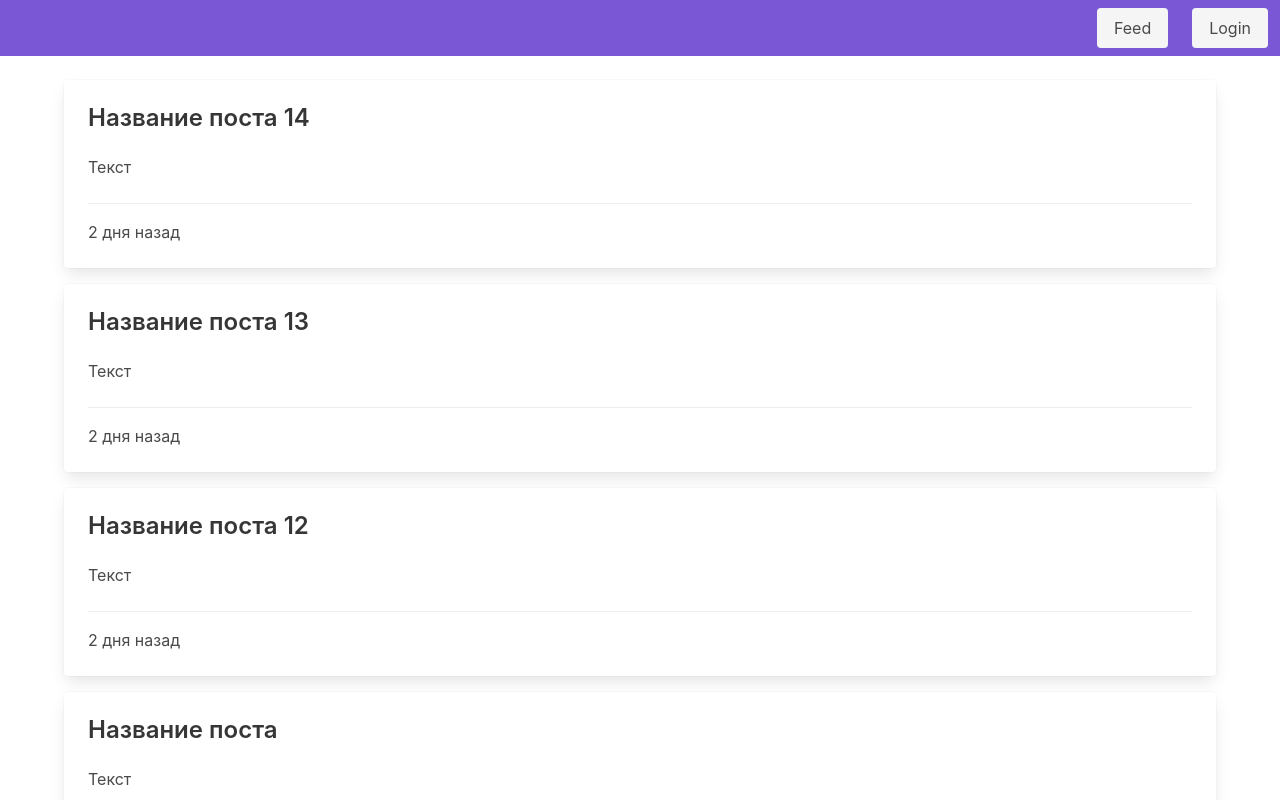
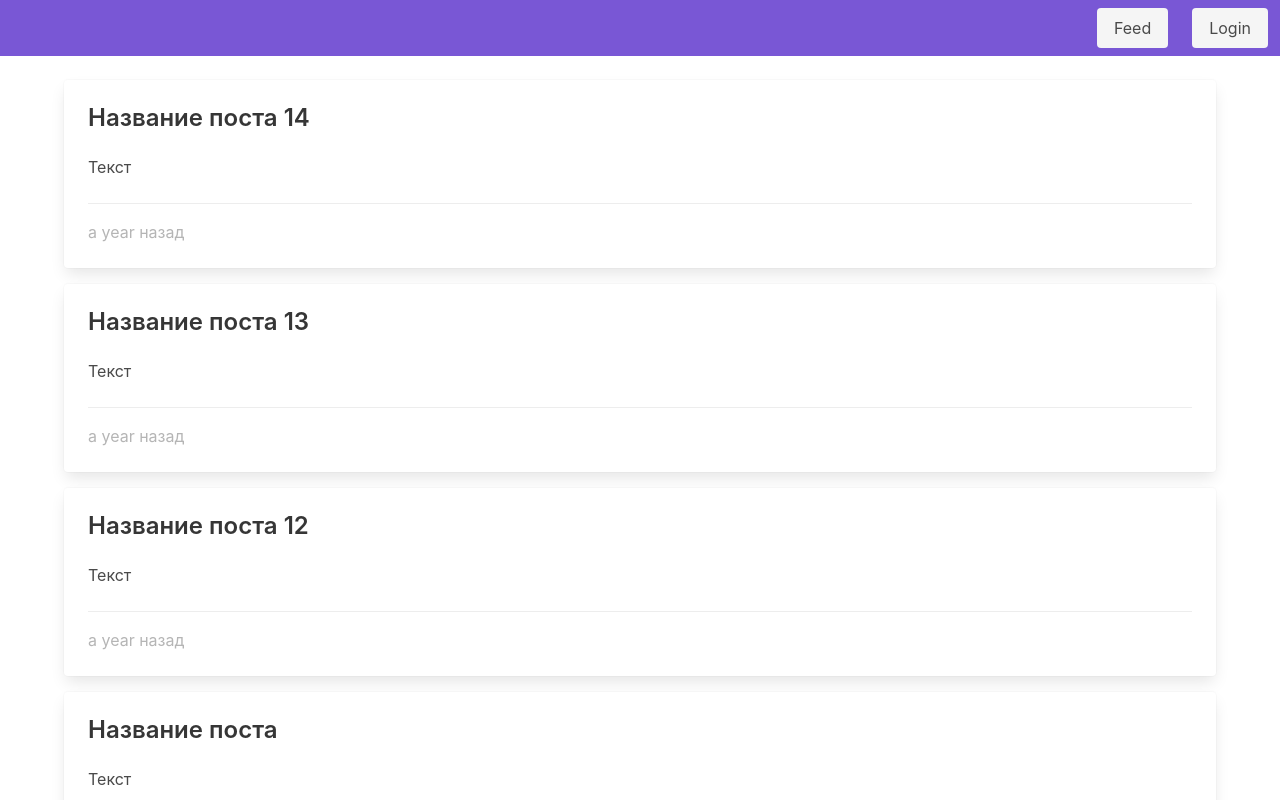
Before and after one commit to stasshtaub/analog-medium, a Vue app: page / in a window 1280 px wide. Shown: the top 800 px of the page. Built offline with nearby package versions, Linux system fonts and the light colour scheme; data requests are answered from the project's data file.

Commit message:
Настроил вывод времени создания поста

```diff
--- a/package.json
+++ b/package.json
@@ -12,6 +12,7 @@
     "axios": "^0.19.2",
     "buefy": "^0.9.1",
     "core-js": "^3.6.5",
+    "moment": "^2.27.0",
     "vee-validate": "^3.3.9",
     "vue": "^2.6.11",
     "vue-router": "^3.2.0",
--- a/src/components/Post.vue
+++ b/src/components/Post.vue
@@ -10,7 +10,7 @@
         {{ post.description }}
       </div>
       <footer class="post__footer card-footer pt-4">
-        <p class="is-half">{{ daysAgo }} дня назад</p>
+        <p class="is-half has-text-grey-light">{{ timeAgo }} назад</p>
         <div class="buttons" v-if="isAuth">
           <button class="button is-light mr-4" v-if="isAuthor">
             <b-icon icon="square-edit-outline"> </b-icon>
@@ -22,7 +22,7 @@
           </button>
           <button class="button is-light" v-if="isReader">
             <b-icon icon="thumb-up"> </b-icon>
-            <span class="ml-2">{{post.claps}}</span>
+            <span class="ml-2">{{ post.claps }}</span>
           </button>
         </div>
       </footer>
@@ -32,6 +32,7 @@
 
 <script>
 import { mapGetters } from "vuex";
+import moment from "../plugins/moment";
 
 export default {
   name: "post",
@@ -40,8 +41,8 @@ export default {
   },
   computed: {
     ...mapGetters("user", ["user", "isAuth"]),
-    daysAgo() {
-      return 2;
+    timeAgo() {
+      return moment.duration(moment().diff(this.post.createdAt)).humanize();
     },
     isAuthor() {
       return this.post.userId == this.user.id;
@@ -50,6 +51,7 @@ export default {
       return this.user.role == "reader";
     },
   },
+  mounted() {},
 };
 </script>
 
--- /dev/null
+++ b/src/plugins/moment.js
@@ -0,0 +1,4 @@
+import moment from "moment";
+moment.locale("ru");
+
+export default moment;
```
Also changed, not shown: 1 other file (tests, documents, lock files or other folders).
